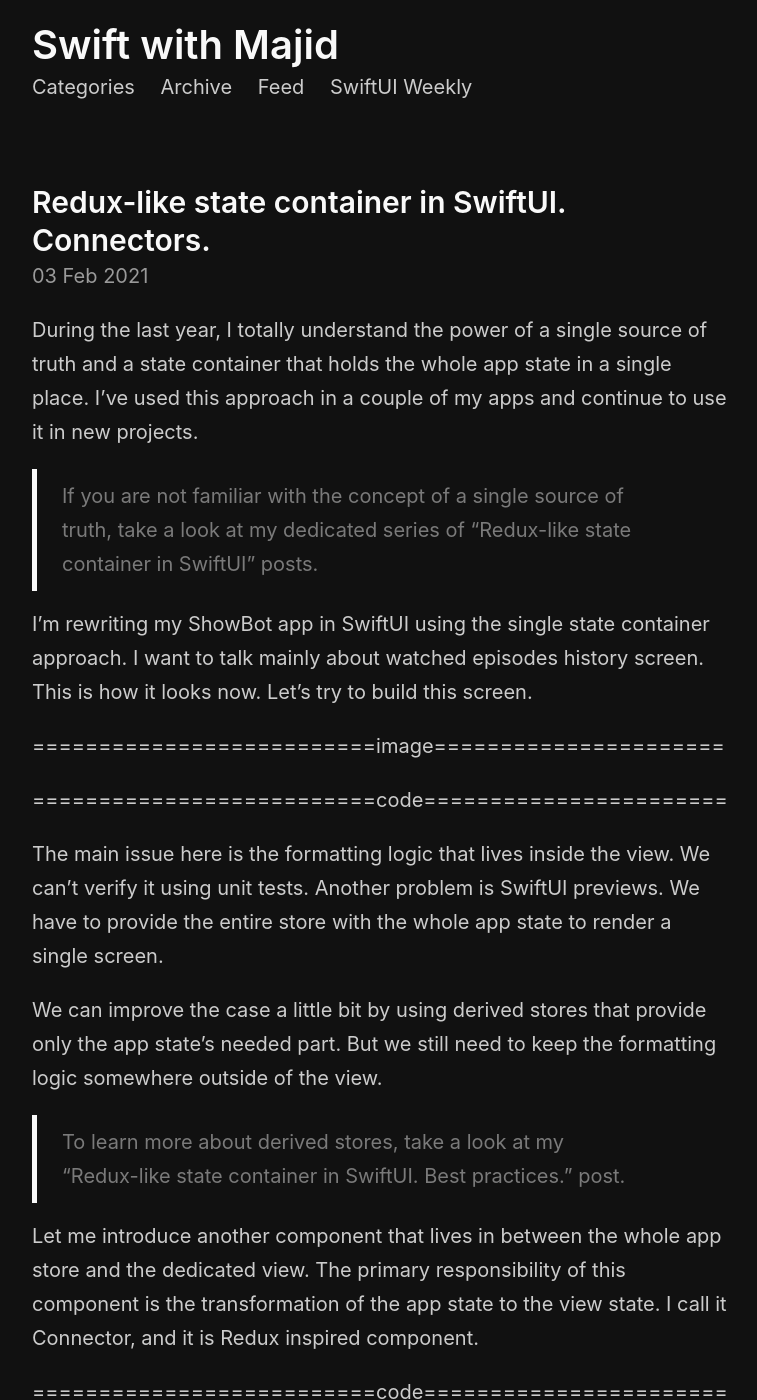
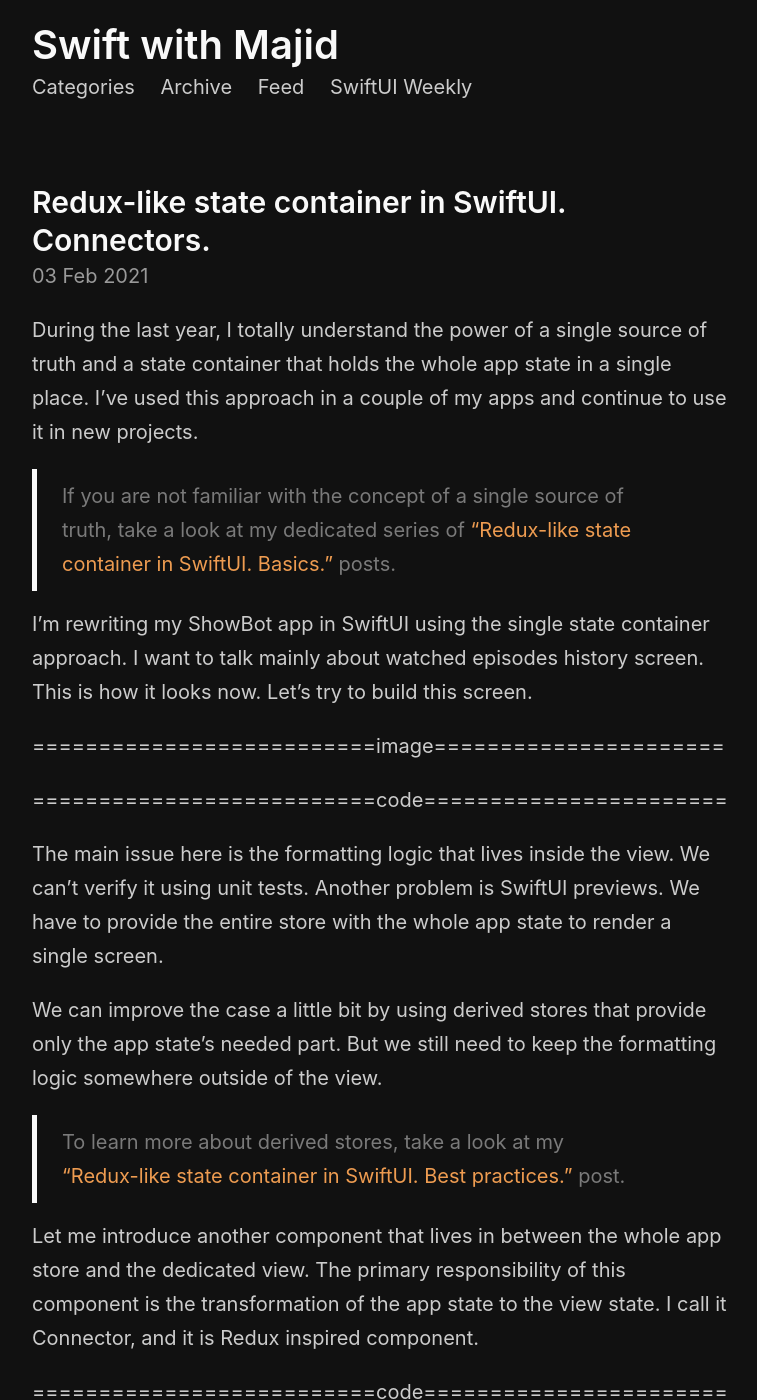
Before and after one commit to mecid/mecid.github.io, a Jekyll site: the page built from _posts/2021-02-03-redux-like-state-container-in-swiftui-part4.md, in a window 1280 px wide and 1400 px high. Shown: the whole window, without its empty margins (258-1015 px from the left). Built offline with Jekyll 4.4.1, drawn with Linux system fonts in a browser that asks for light colours; some of the changed text lies outside the part shown.

Commit message:
reference posts added to redux connectors

```diff
--- a/_posts/2021-02-03-redux-like-state-container-in-swiftui-part4.md
+++ b/_posts/2021-02-03-redux-like-state-container-in-swiftui-part4.md
@@ -7,7 +7,7 @@
 
 During the last year, I totally understand the power of a single source of truth and a state container that holds the whole app state in a single place. I've used this approach in a couple of my apps and continue to use it in new projects.
 
-> If you are not familiar with the concept of a single source of truth, take a look at my dedicated series of "Redux-like state container in SwiftUI" posts.
+> If you are not familiar with the concept of a single source of truth, take a look at my dedicated series of ["Redux-like state container in SwiftUI. Basics."](/2019/09/18/redux-like-state-container-in-swiftui/) posts.
 
 I'm rewriting my ShowBot app in SwiftUI using the single state container approach. I want to talk mainly about watched episodes history screen. This is how it looks now. Let's try to build this screen.
 
@@ -19,7 +19,7 @@
 
 We can improve the case a little bit by using derived stores that provide only the app state's needed part. But we still need to keep the formatting logic somewhere outside of the view.
 
-> To learn more about derived stores, take a look at my "Redux-like state container in SwiftUI. Best practices." post.
+> To learn more about derived stores, take a look at my ["Redux-like state container in SwiftUI. Best practices."]() post.
 
 Let me introduce another component that lives in between the whole app store and the dedicated view. The primary responsibility of this component is the transformation of the app state to the view state. I call it Connector, and it is Redux inspired component.
 
```
Also changed, not shown: other parts of _posts/2021-02-03-redux-like-state-container-in-swiftui-part4.md (+2 -0 lines).
